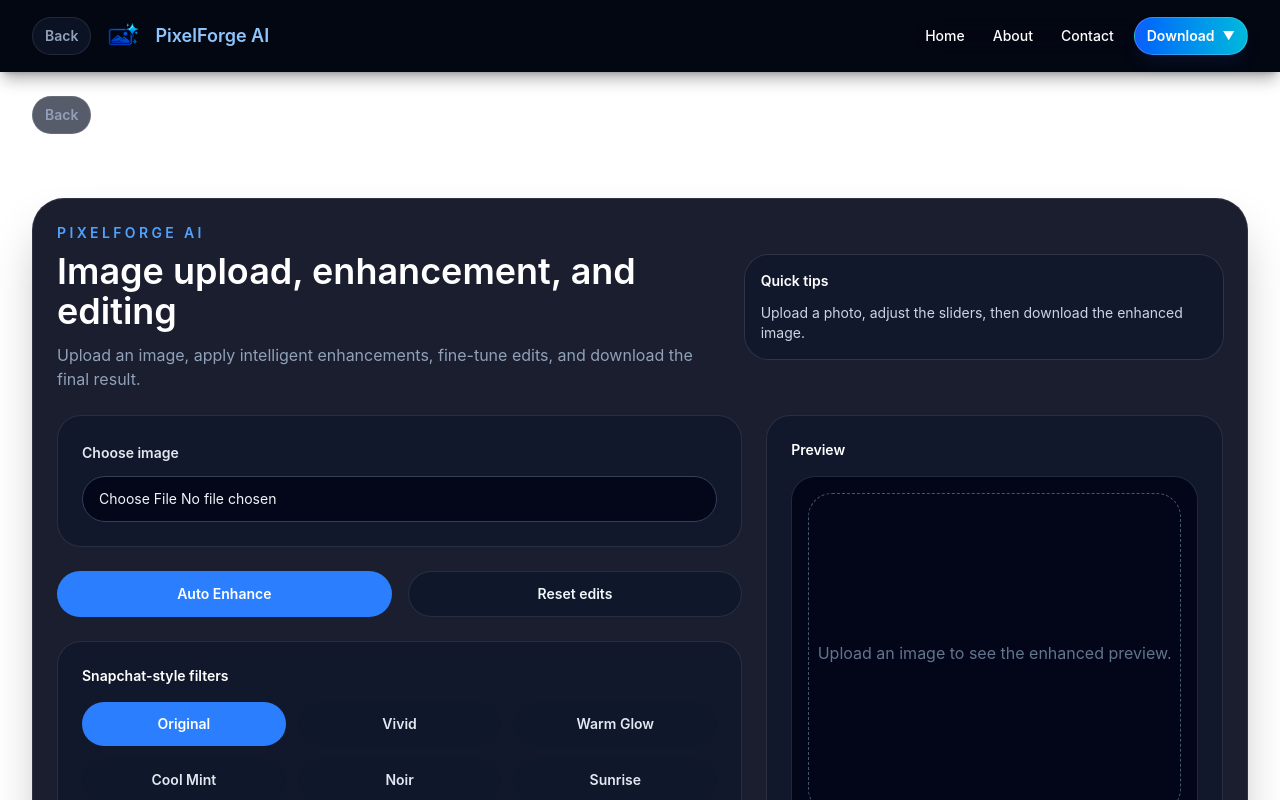
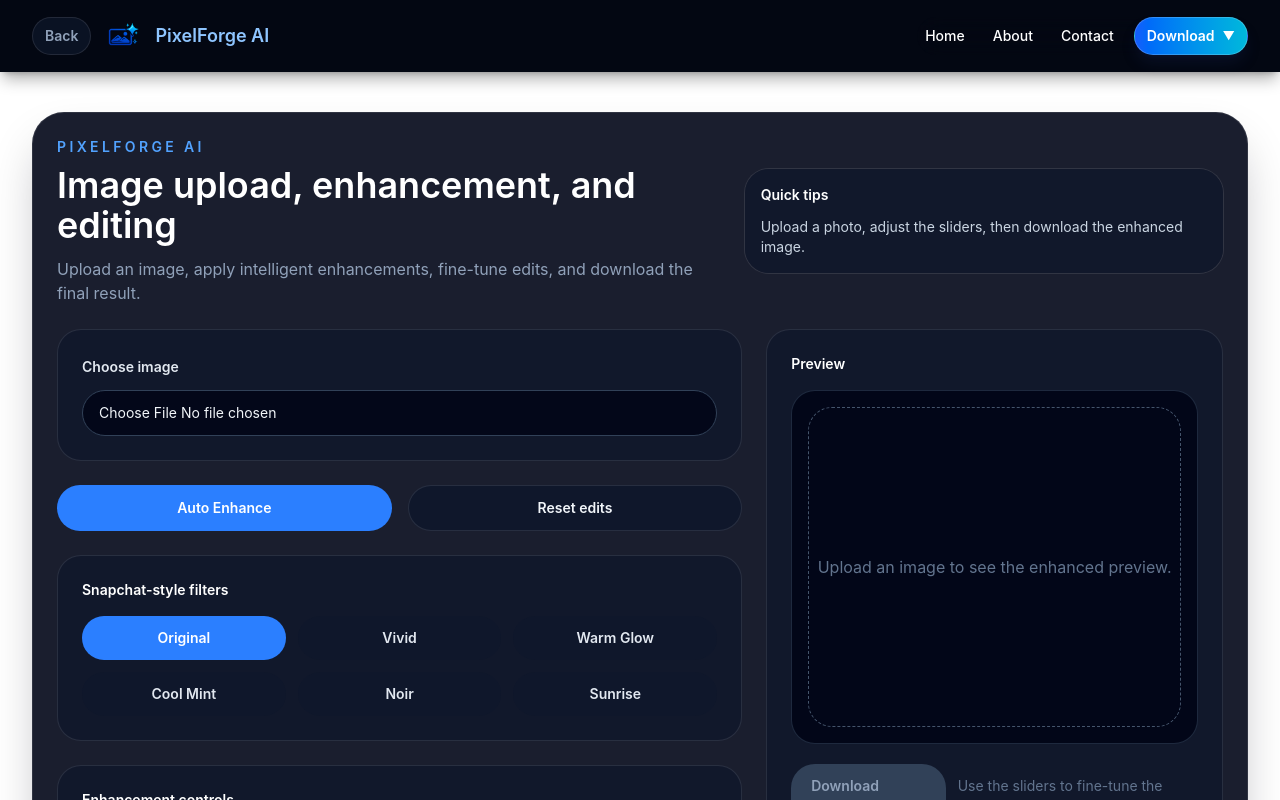
Before and after one commit to naitik123qw/pixelforge-image, a React (Vite) app in the folder cyber-security/: page / in a window 1280 px wide. Shown: the top 800 px of the page. Built offline with nearby package versions, Linux system fonts and the light colour scheme.

Commit message:
Remove duplicate back button and update navbar navigation

```diff
--- a/cyber-security/src/App.jsx
+++ b/cyber-security/src/App.jsx
@@ -2,7 +2,6 @@ import React from "react";
 import { Routes, Route } from "react-router-dom";
 
 import Navbar from "./components/Navbar";
-import BackButton from "./components/BackButton";
 import Footer from "./components/Footer";
 
 import Home from "./pages/Home";
@@ -15,9 +14,6 @@ const App = () => {
   return (
     <>
       <Navbar />
-      <div className='mx-auto max-w-7xl px-4 py-6 sm:px-6 lg:px-8'>
-        <BackButton />
-      </div>
 
       <Routes>
         <Route path="/" element={<Home />} />
```
